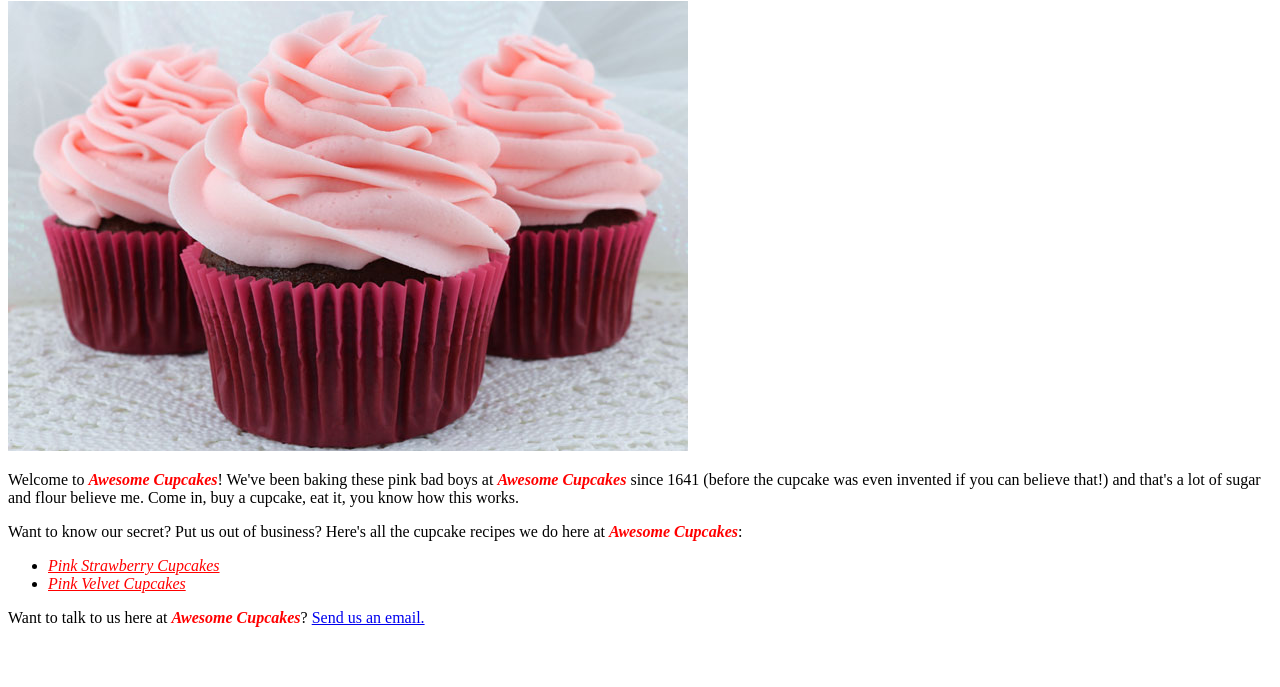
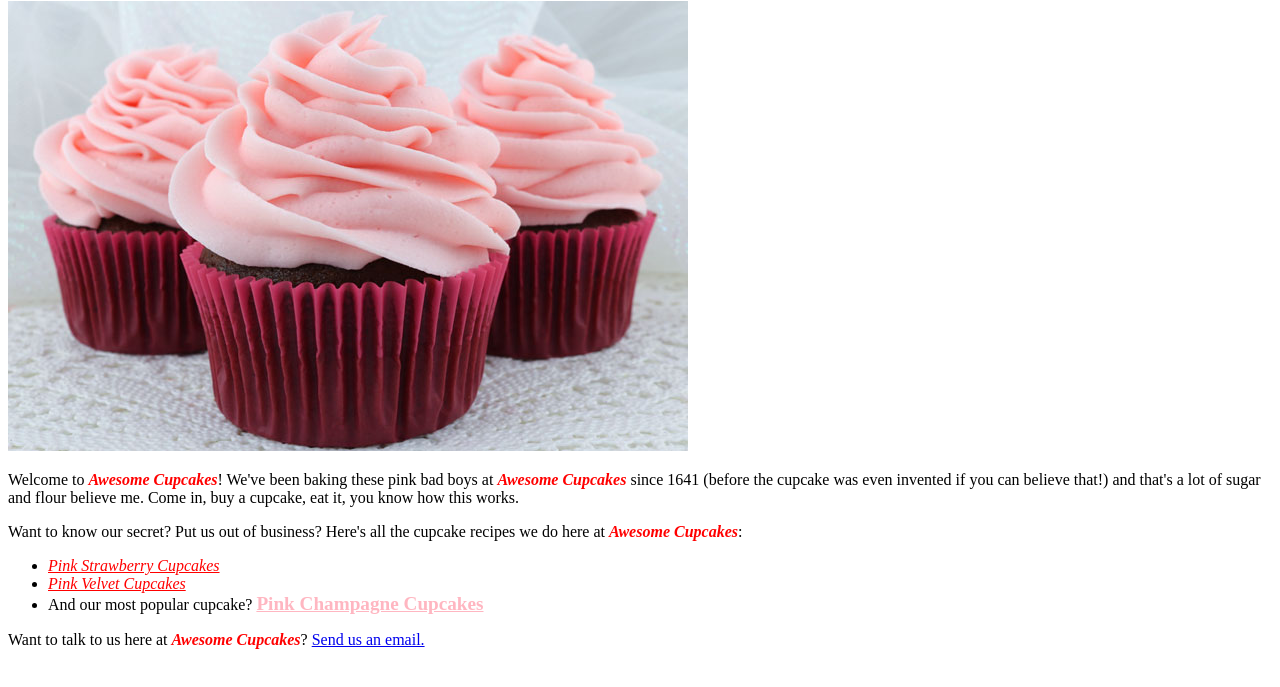
Before and after one commit to hbhatt2306/cupcake-shop, a plain HTML site: page index.html in a window 1280 px wide. Shown: the part 79-766 px from the top of the page. Drawn offline with Linux system fonts and the light colour scheme.

Commit message:
Add class best in style.css, styled anchor elemnt as best.

```diff
--- a/css/style.css
+++ b/css/style.css
@@ -2,3 +2,9 @@
   color: red;
   font-style: italic;
 }
+
+.best {
+  font-size: larger;
+  font-weight: bold;
+  color: lightpink;
+}
--- a/index.html
+++ b/index.html
@@ -17,6 +17,7 @@
     <ul>
       <li> <a class="flashy" href="https://www.recipegirl.com/pink-strawberry-cupcakes/">Pink Strawberry Cupcakes</a></li>
       <li> <a class="flashy" href="https://www.tasteofhome.com/recipes/pink-velvet-cupcakes/">Pink Velvet Cupcakes</a></li>
+      <li> And our most popular cupcake? <a class="best" href="https://www.bettycrocker.com/recipes/pink-champagne-cupcakes/26f6f790-0852-4bfc-8f73-8d4cfc8cf496">Pink Champagne Cupcakes</a></li>
     </ul>
 
     <p>Want to talk to us here at <strong class="flashy">Awesome Cupcakes</strong>? <a href="mailto:friesen.josephc@gmail.com">Send us an email.</a>
```
